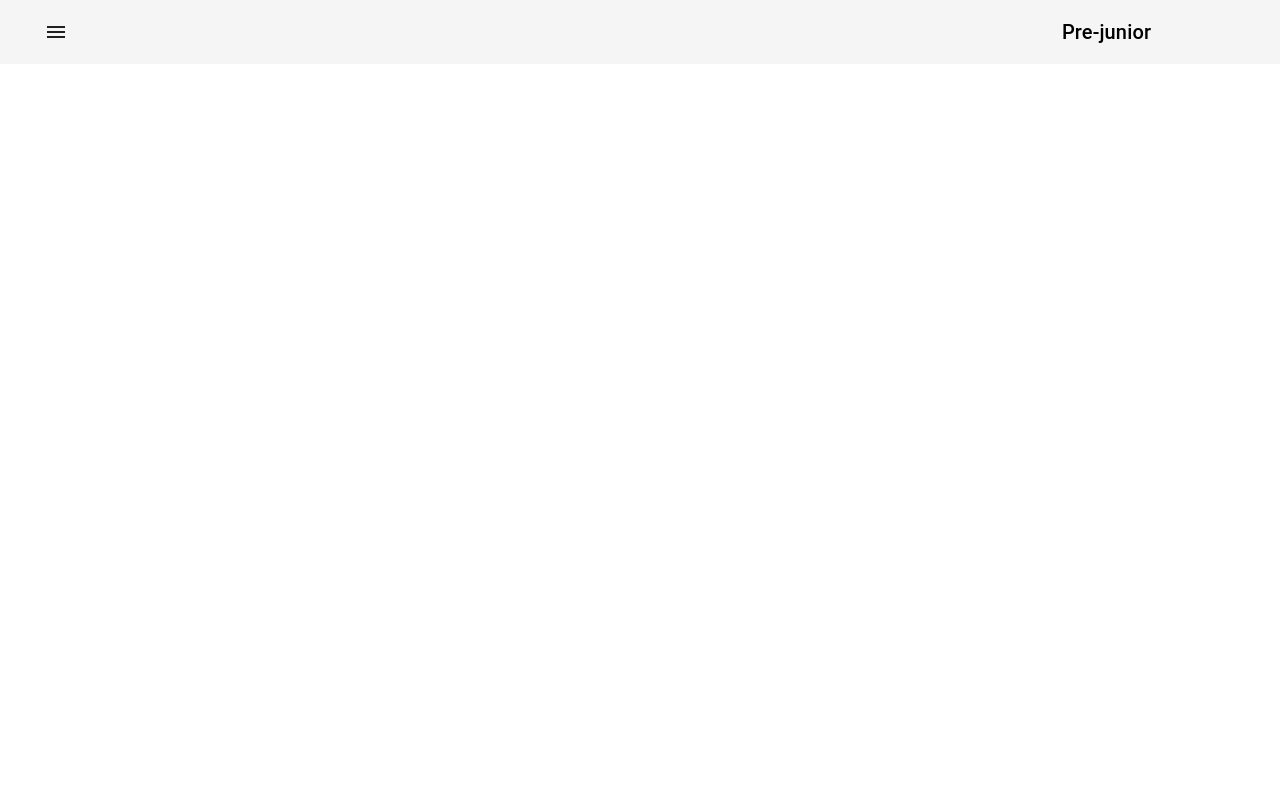
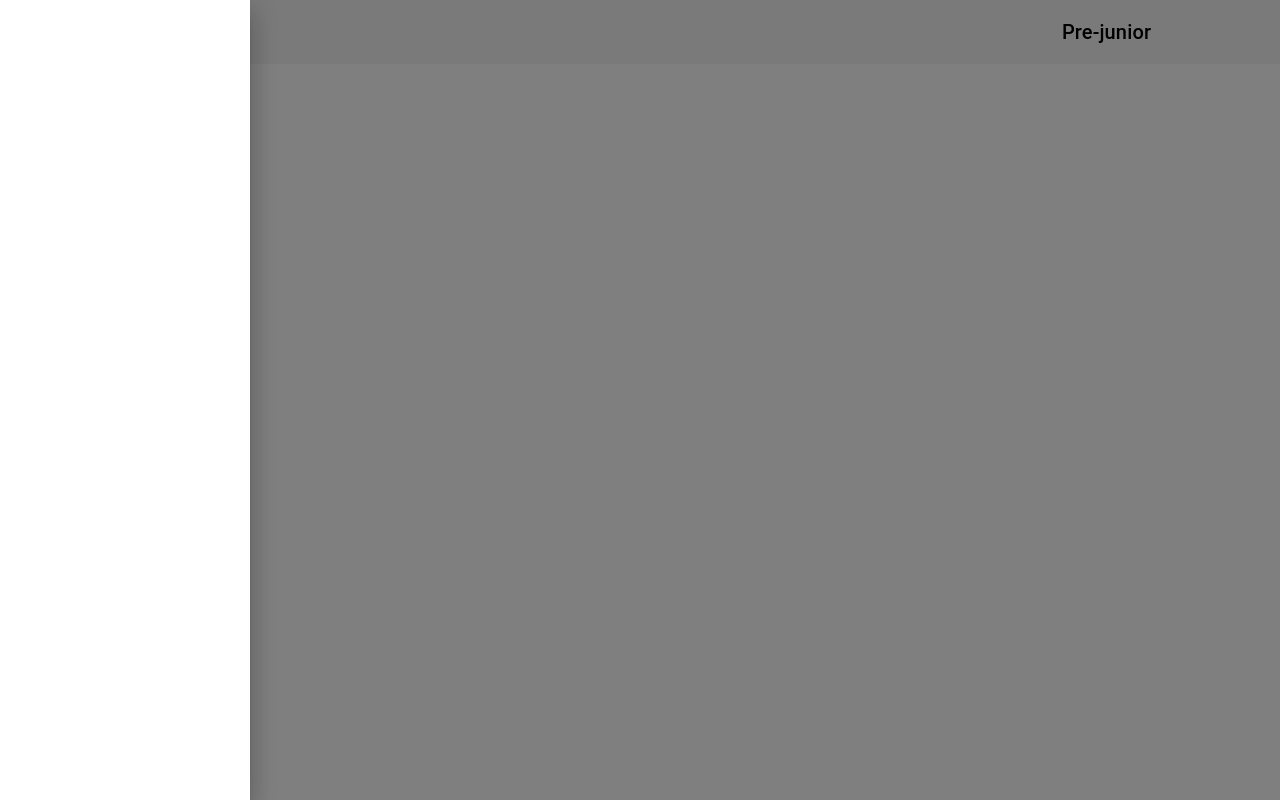
Before and after one commit to DmitryShastel/Native_JS_2.0_old, a React (Create React App) app in the folder Folder_1/native_js_2.0/: page / in a window 1280 px wide. Both pictures are taken after a click on the button "menu". Built offline with nearby package versions, Linux system fonts and the light colour scheme.

Commit message:
The handleDrawerOpen is created

```diff
--- a/Folder_1/native_js_2.0/src/Native_JS_2.0/Native_JS_Tuesday/HomeTaskIgnat5/Header.tsx
+++ b/Folder_1/native_js_2.0/src/Native_JS_2.0/Native_JS_Tuesday/HomeTaskIgnat5/Header.tsx
@@ -4,7 +4,7 @@ import Toolbar from "@mui/material/Toolbar";
 import IconButton from "@mui/material/IconButton";
 import Typography from "@mui/material/Typography";
 import MenuIcon from '@material-ui/icons/Menu';
-import {Drawer} from "@mui/material";
+import {Drawer, List} from "@mui/material";
 
 export const Header = () => {
 
@@ -15,10 +15,17 @@ export const Header = () => {
         setOpen(false)
     }
 
+    const handleDrawerOpen = () => {
+        setOpen(true)
+    }
+
     const styles = {
         iconButton: {
             marginLeft: '1%',
             marginRight: '80%'
+        },
+        list: {
+            width: 250,
         }
     }
 
@@ -27,7 +34,7 @@ export const Header = () => {
         <div>
             <AppBar position="static" color="default" elevation={0}>
                 <Toolbar>
-                    <IconButton edge="start" color="inherit" aria-label="menu" style={styles.iconButton}>
+                    <IconButton edge="start" color="inherit" aria-label="menu" style={styles.iconButton} onClick={handleDrawerOpen}>
                         <MenuIcon/>
                     </IconButton>
                     <Typography variant="h6" color="black">Pre-junior</Typography>
@@ -35,6 +42,13 @@ export const Header = () => {
             </AppBar>
 
             <Drawer anchor='left' open={open} onClose={handleDrawerClose}>
+
+                <div style={styles.list} role='presentation' onClick={handleDrawerClose} onKeyDown={handleDrawerClose}>
+                    <List>
+
+                    </List>
+                </div>
+
             </Drawer>
 
         </div>
```
